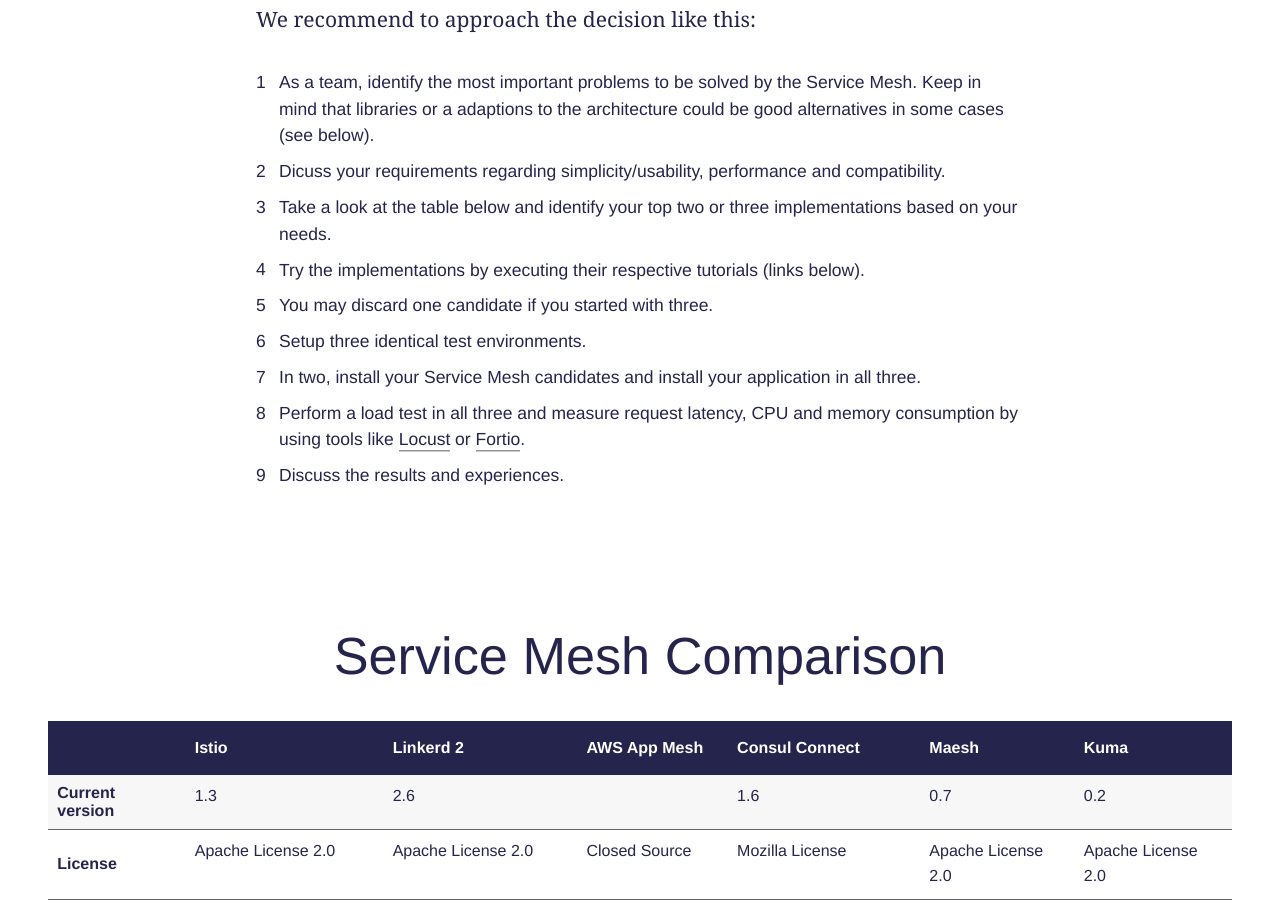
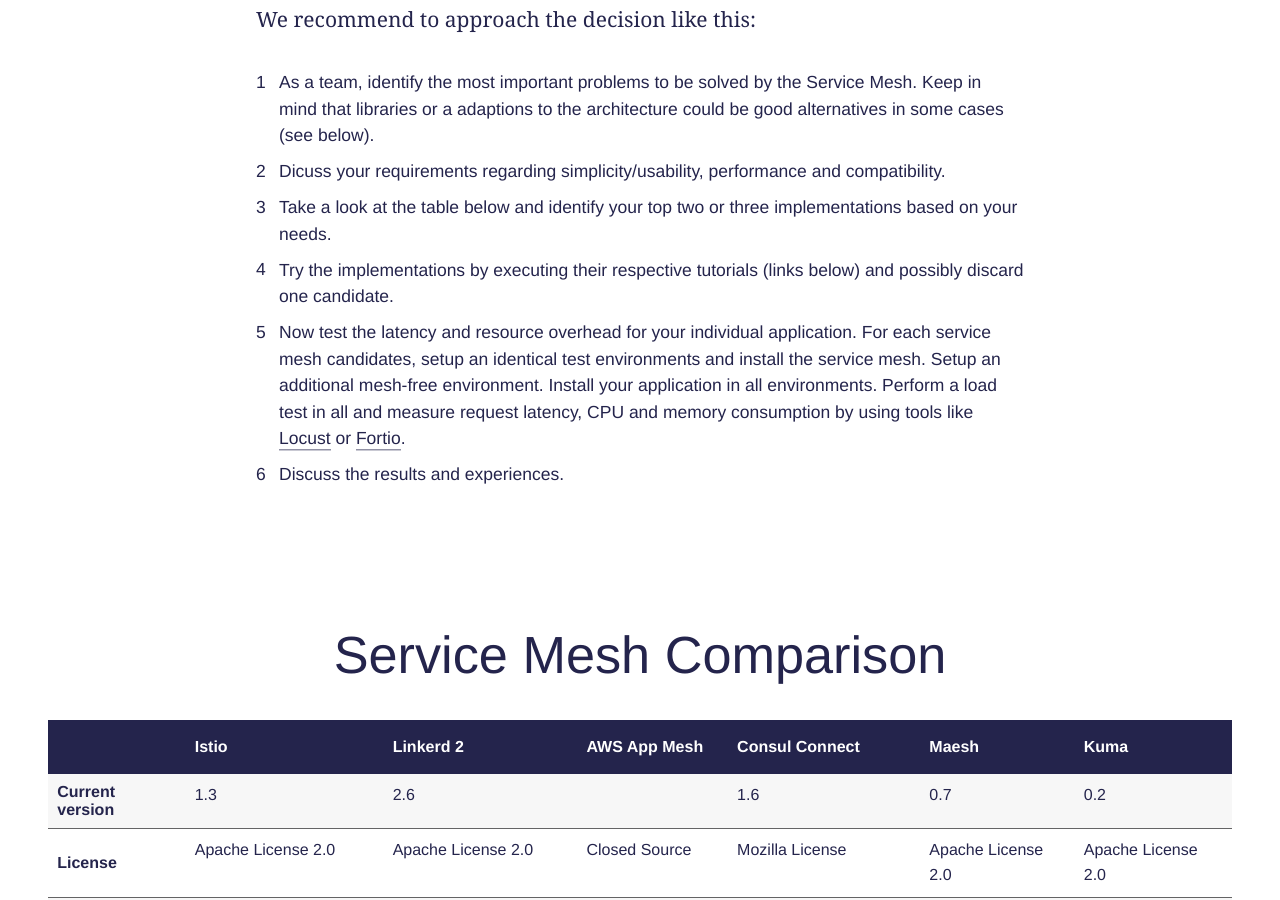
Before and after one commit to servicemesh-es/servicemesh.es, a Jekyll site: the page built from index.md, in a window 1280 px wide and 900 px high, scrolled down 3080 px. Built offline with Jekyll 4.4.1, drawn with Linux system fonts in a browser that asks for light colours; some web fonts are replaced; some of the changed text lies outside the part shown.

Commit message:
strip perf test in how to choose to one list item

```diff
--- a/_includes/comparison.html
+++ b/_includes/comparison.html
@@ -150,7 +150,7 @@
         <th scope="row">HTTP/2</th>
         <td>yes</td>
         <td>yes</td>
-        <td>in preview</td>
+        <td>yes</td>
         <td>yes</td>
         <td></td>
         <td>yes</td>
@@ -159,7 +159,7 @@
         <th scope="row">gRPC</th>
         <td>yes</td>
         <td>yes</td>
-        <td>in preview</td>
+        <td>yes</td>
         <td>yes</td>
         <td></td>
         <td>yes</td>
--- a/_includes/how-to-choose.html
+++ b/_includes/how-to-choose.html
@@ -17,11 +17,11 @@
         <li>As a team, identify the most important problems to be solved by the Service Mesh. Keep in mind that libraries or a adaptions to the architecture could be good alternatives in some cases (see below).</li>
         <li>Dicuss your requirements regarding simplicity/usability, performance and compatibility.</li>
         <li>Take a look at the table below and identify your top two or three implementations based on your needs.</li>
-        <li>Try the implementations by executing their respective tutorials (links below).</li>
-        <li>You may discard one candidate if you started with three.</li>
-        <li>Setup three identical test environments.</li>
-        <li>In two, install your Service Mesh candidates and install your application in all three.</li>
-        <li>Perform a load test in all three and measure request latency, CPU and memory consumption by using tools like <a href="https://locust.io" target="_blank">Locust</a> or <a href="https://https://fortio.org" target="_blank">Fortio</a>.</li>
+        <li>Try the implementations by executing their respective tutorials (links below) and possibly discard one candidate.</li>
+        <li>Now test the latency and resource overhead for your individual application.
+          For each service mesh candidates, setup an identical test environments and install the service mesh.
+          Setup an additional mesh-free environment. Install your application in all environments.
+          Perform a load test in all and measure request latency, CPU and memory consumption by using tools like <a href="https://locust.io" target="_blank">Locust</a> or <a href="https://https://fortio.org" target="_blank">Fortio</a>.</li>
         <li>Discuss the results and experiences.</li>
     </ol>
   </p>
```
